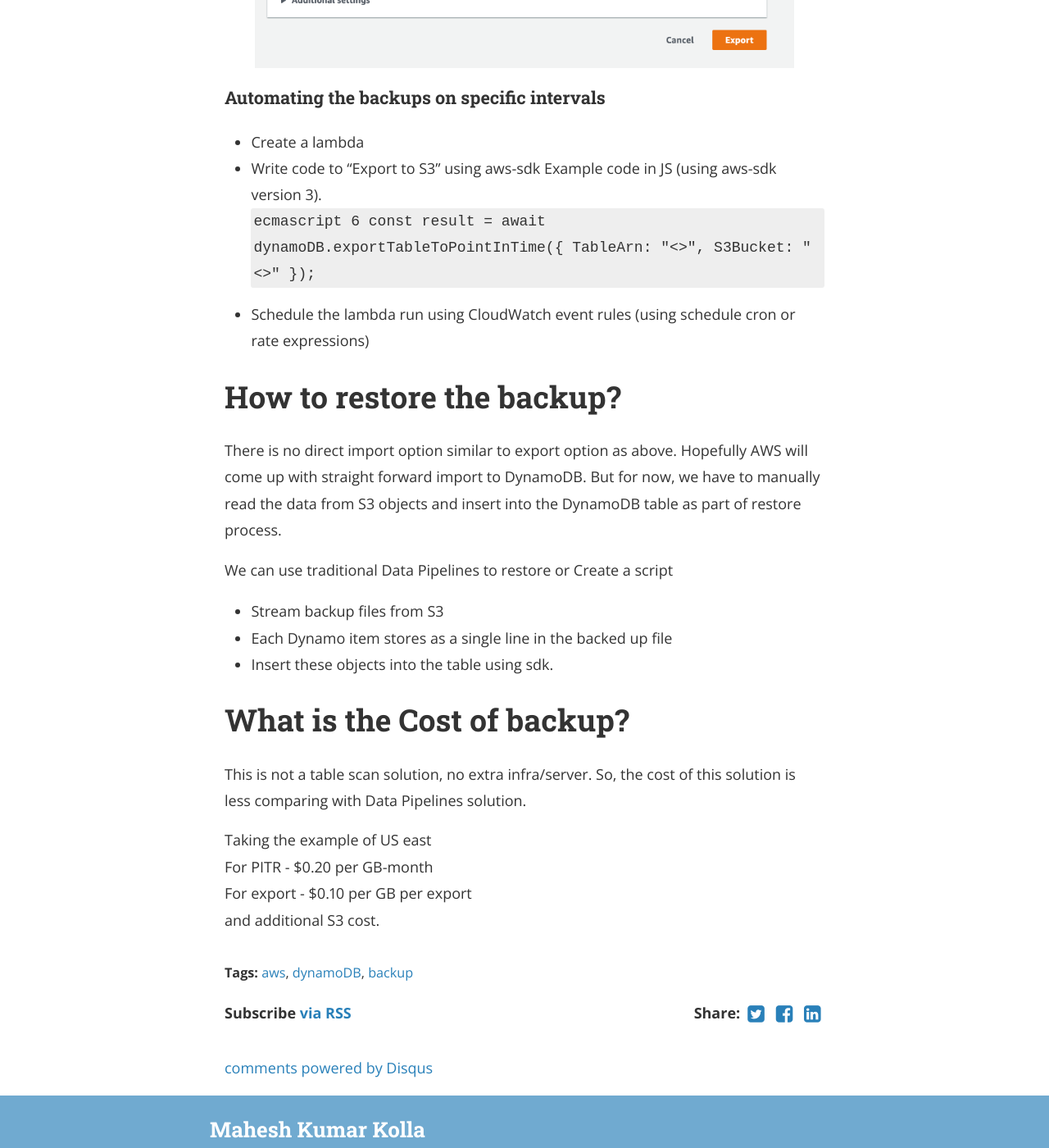
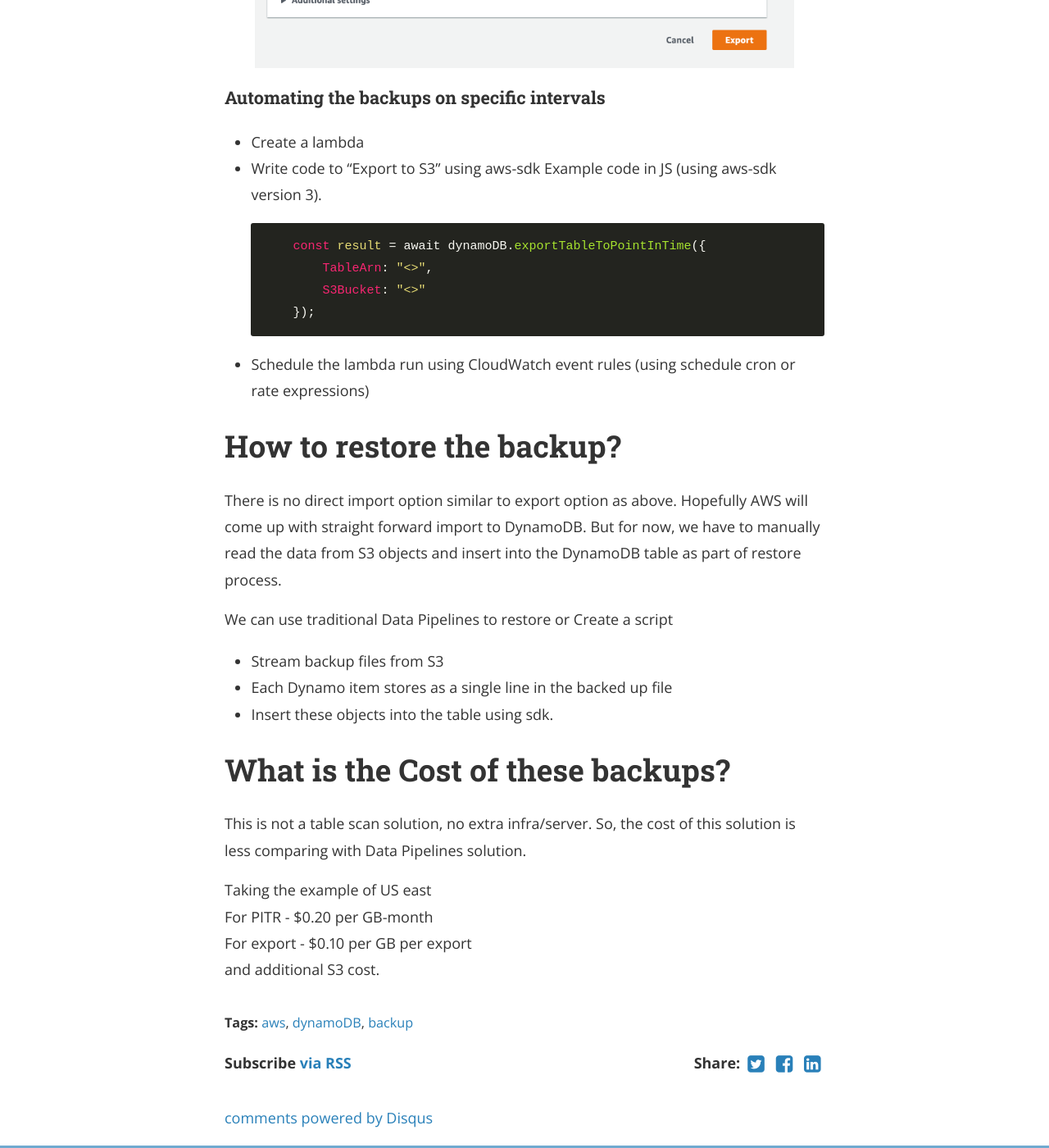
Before and after one commit to maheshkkolla/maheshkkolla.github.io, a Jekyll site: the page built from _posts/2021-05-07-dynamodb-backup.markdown, in a window 1280 px wide and 1400 px high, scrolled down 2524 px. Shown: the whole window at 82% size. Built offline with Jekyll 4.4.1, drawn with Linux system fonts in a browser that asks for light colours; nearby versions of some CDN libraries; comment, search, counter and statistics services are not loaded.

Commit message:
Change syntax highlighting issue

````diff
--- a/_posts/2021-05-07-dynamodb-backup.markdown
+++ b/_posts/2021-05-07-dynamodb-backup.markdown
@@ -60,7 +60,7 @@
 - Create a lambda
 - Write code to "Export to S3" using aws-sdk
   Example code in JS (using aws-sdk version 3).
-   ```ecmascript 6
+   ```javascript
       const result = await dynamoDB.exportTableToPointInTime({
           TableArn: "<>",
           S3Bucket: "<>"
@@ -85,7 +85,7 @@
 
 
 
-# What is the Cost of backup?
+# What is the Cost of these backups?
 
 This is not a table scan solution, no extra infra/server.
 So, the cost of this solution is less comparing with Data Pipelines solution.
````
